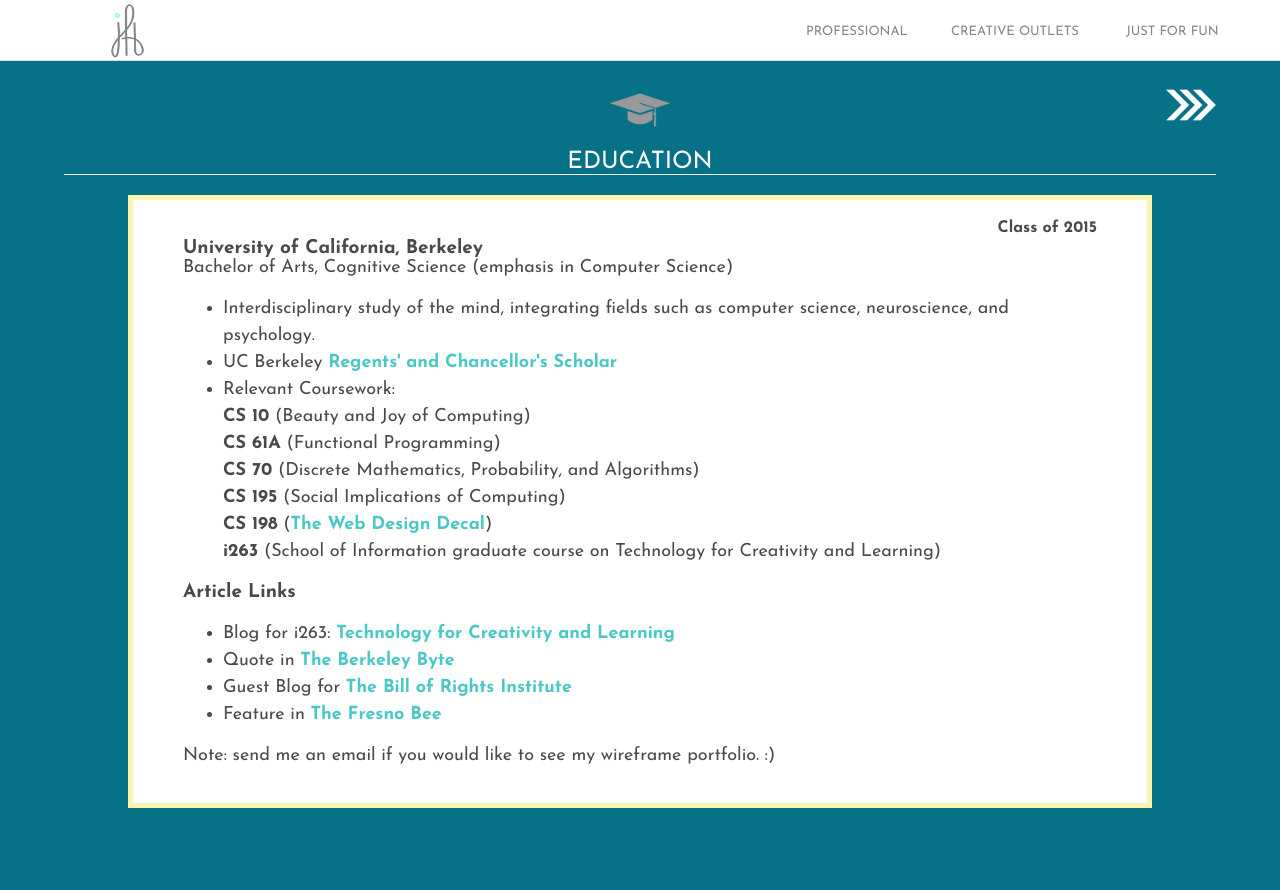
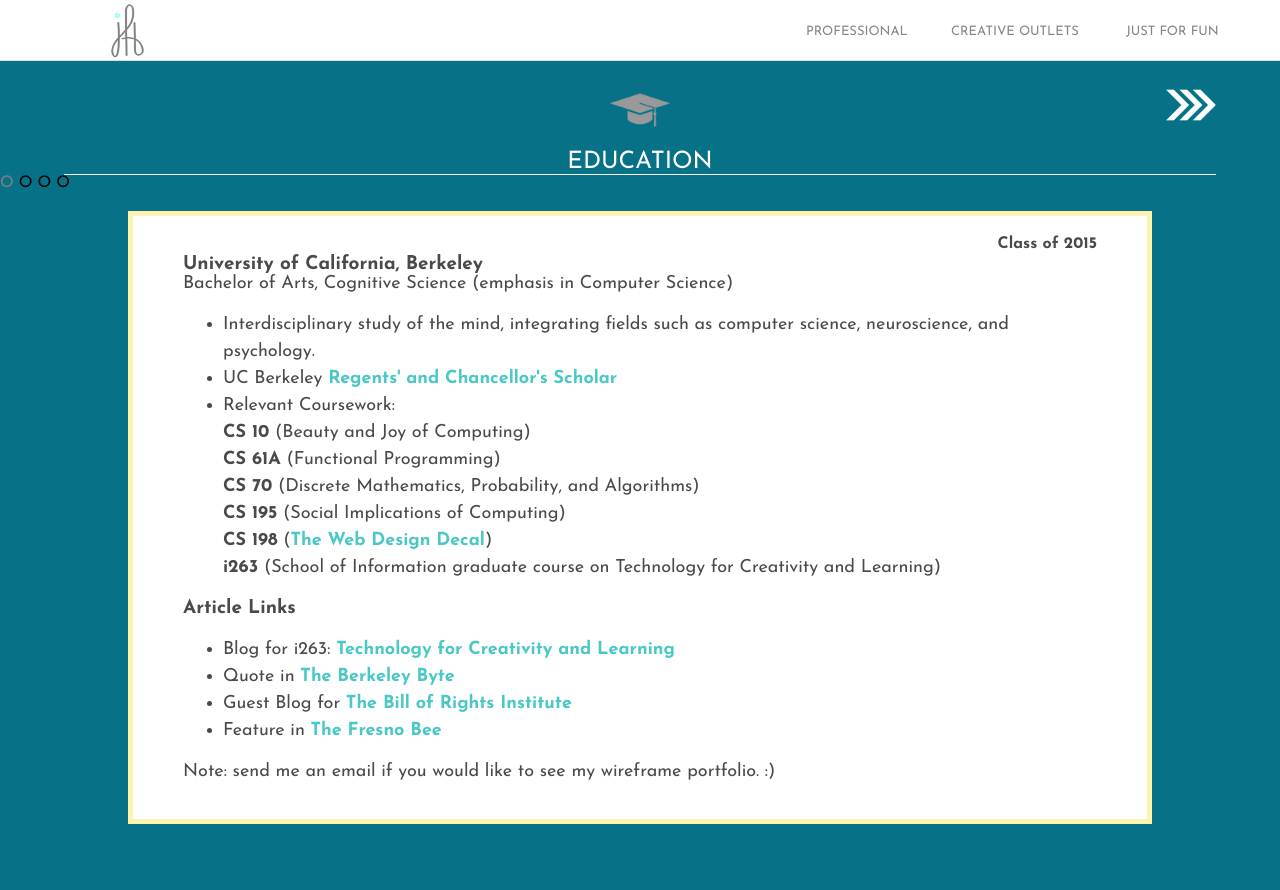
Before and after one commit to jacburge/my_website, a Flask app: page /professional/ in a window 1280 px wide. Run offline with Flask 2, Linux system fonts and the light colour scheme.

Commit message:
temp change

```diff
--- a/app/templates/professional.html
+++ b/app/templates/professional.html
@@ -44,6 +44,7 @@
 					<img class="right" id="next-1" src="/static/img/arrows-right.png" />
 					<!-- Graduate Cap designed by Diego Naive from the Noun Project -->
 					<div class="heading">EDUCATION </div>
+					<div><span style="color:grey">O</span> O O O</div>
 					<div class="items">
 					<div class="dates">Class of 2015</div><br><div class="focus">University of California, Berkeley</div>
 						Bachelor of Arts, Cognitive Science (emphasis in Computer Science)
```
Also changed, not shown: 1 other file.
